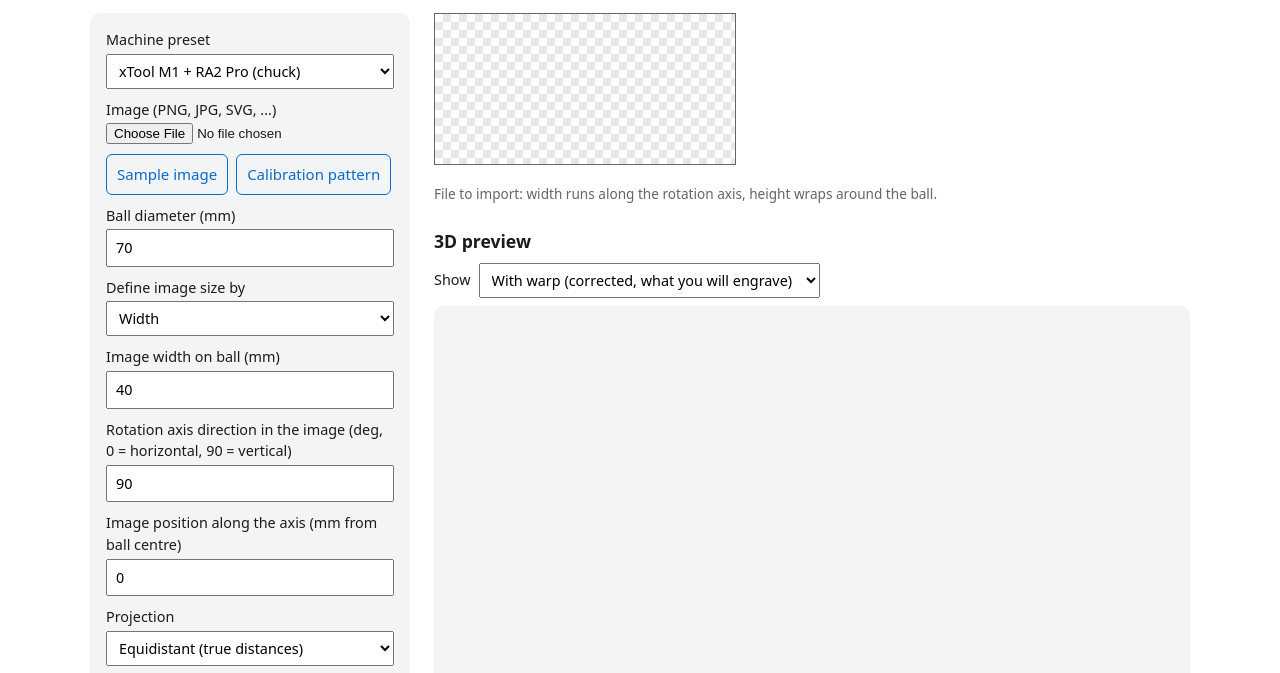
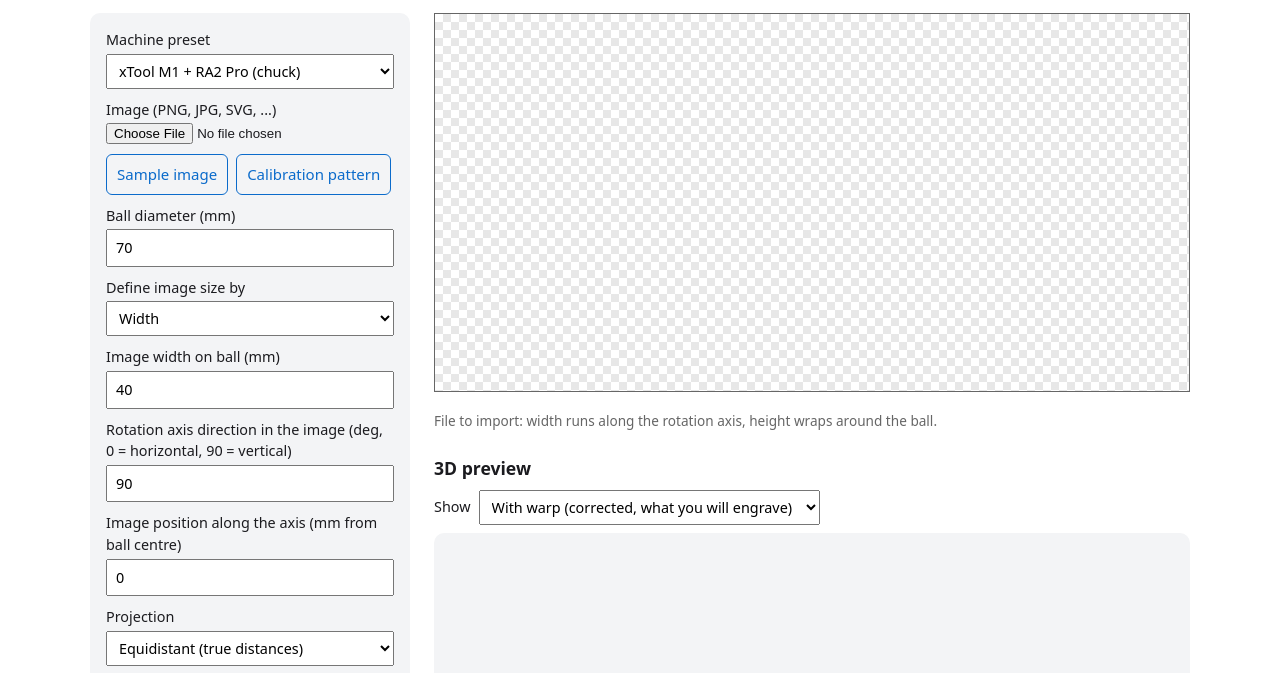
Before and after one commit to StefanRiese/sphere-laser-warp, a website built with Vite: page web/index.html in a window 1280 px wide. Shown: the part 92-765 px from the top of the page. Built offline with nearby package versions, Linux system fonts and the light colour scheme; files whose address does not match are found by name.

Commit message:
Flat preview keeps its size when the dpi changes

```diff
--- a/web/style.css
+++ b/web/style.css
@@ -26,6 +26,8 @@ canvas { max-width: 100%; height: auto; border: 1px solid var(--muted); backgrou
 .hint { color: var(--muted); font-size: .85rem; }
 h2 { font-size: 1.1rem; margin: 24px 0 8px; }
 .ball3d { width: 100%; height: 420px; border-radius: 10px; background: var(--panel); overflow: hidden; }
+/* flat preview: fill the column, so the dpi (pixel count) does not change its displayed size */
+#out { width: 100%; }
 .ball3d canvas { display: block; width: 100%; height: 100%; border: 0; background: none; }
 button.secondary { flex: none; background: transparent; color: var(--accent); border: 1px solid var(--accent); }
 label.inline { flex-direction: row; align-items: center; gap: 8px; margin-bottom: 8px; }
```
Also changed, not shown: CHANGELOG.md.
